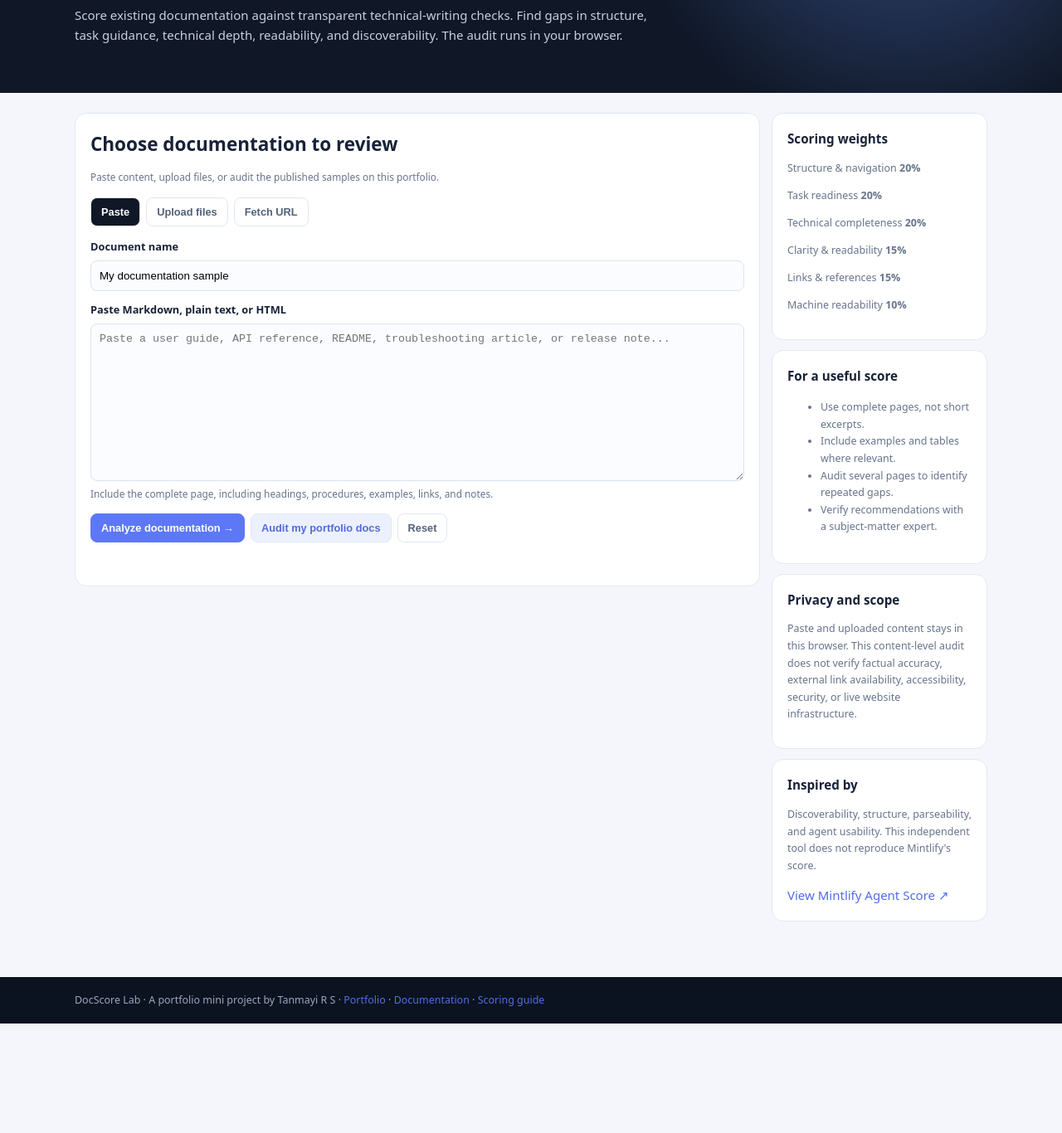
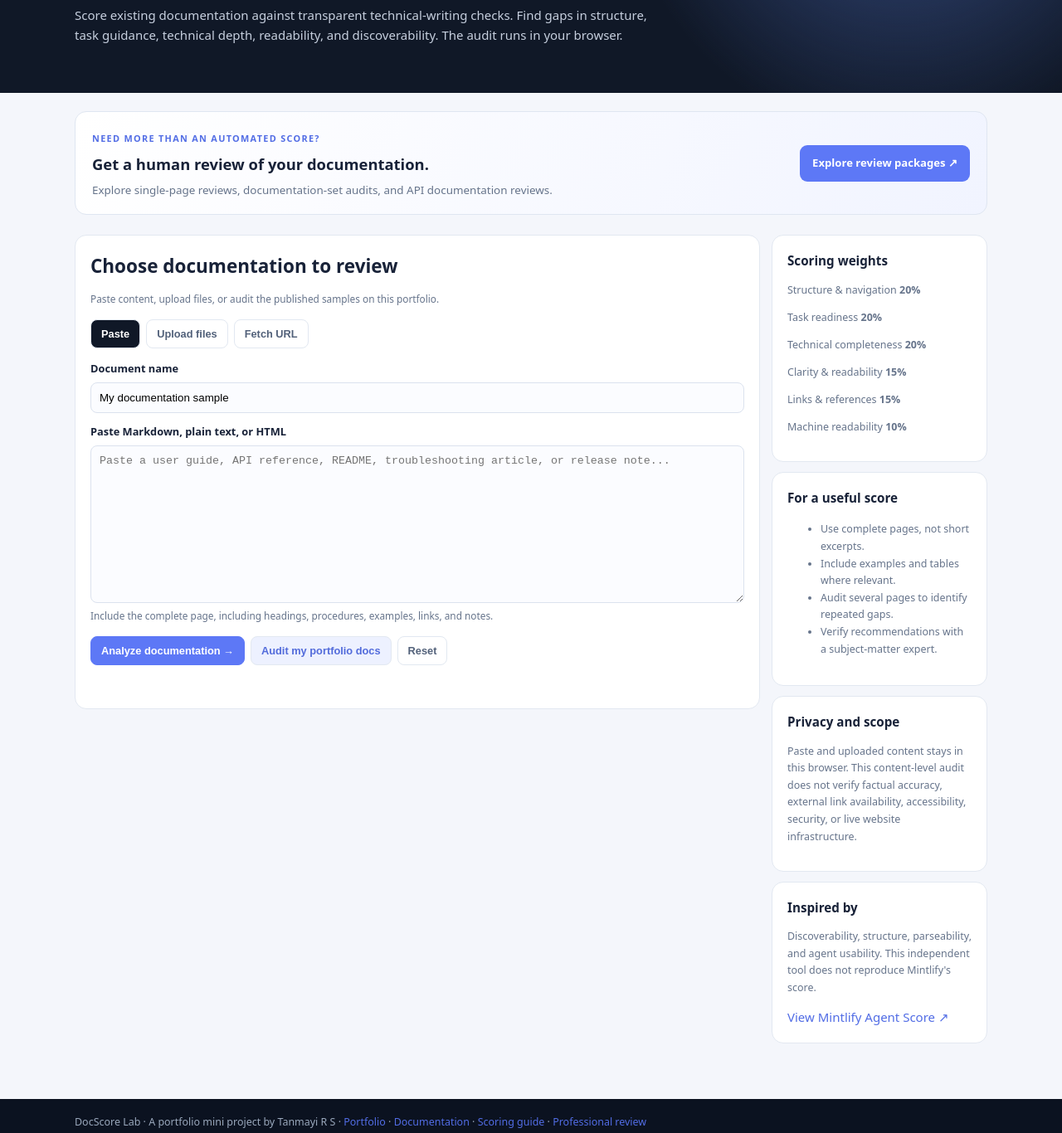
Before and after one commit to Tanmayi1996/Tanmayi1996.github.io, a plain HTML site: page doc-score/index.html in a window 1280 px wide. Shown: the part 260-1626 px from the top of the page at 83% size. Before the commit the page ends 1494 px from the top, so only its background shows below. Drawn offline with Linux system fonts and the light colour scheme.

Commit message:
Add upgrade path from free DocScore to paid reviews

```diff
--- a/doc-score/index.html
+++ b/doc-score/index.html
@@ -14,6 +14,11 @@
 <body>
 <header><div class="wrap"><b>TANMAYI. / DOC SCORE LAB</b><a href="/">Back to portfolio ↗</a></div></header>
 <section class="hero"><div class="wrap"><small style="color:#b9c7ff;letter-spacing:.14em;font-weight:900">DOCUMENTATION QUALITY · CONTENT AUDIT</small><h1>Is your documentation <span>clear, complete and usable?</span></h1><p>Score existing documentation against transparent technical-writing checks. Find gaps in structure, task guidance, technical depth, readability, and discoverability. The audit runs in your browser.</p></div></section>
+<section class="wrap" style="margin:22px auto 0">
+<div style="border:1px solid #dfe6f1;background:linear-gradient(110deg,#ffffff,#f1f4ff);border-radius:14px;padding:18px 20px;display:flex;justify-content:space-between;align-items:center;gap:18px;flex-wrap:wrap">
+<div style="max-width:670px"><span style="font-size:.68rem;font-weight:900;letter-spacing:.12em;color:#526de5">NEED MORE THAN AN AUTOMATED SCORE?</span><h2 style="margin:5px 0;font-size:1.15rem">Get a human review of your documentation.</h2><p style="margin:0;color:#66748b;font-size:.84rem">Explore single-page reviews, documentation-set audits, and API documentation reviews.</p></div>
+<a href="/doc-score/professional-audit.html" style="display:inline-flex;align-items:center;justify-content:center;background:#5d78f6;color:white;padding:11px 15px;border-radius:9px;font-size:.82rem;font-weight:850">Explore review packages ↗</a>
+</div></section>
 <main class="wrap grid">
 <section class="panel">
 <h2 style="margin:0">Choose documentation to review</h2><p class="muted">Paste content, upload files, or audit the published samples on this portfolio.</p>
@@ -24,6 +29,6 @@
 <section class="results" id="results"><div style="display:flex;justify-content:space-between;gap:8px;align-items:center"><h2>Audit results</h2><button class="btn" id="copy">Copy report</button></div><div class="score"><div><div class="num" id="score">0</div><small>/ 100 · <b id="grade"></b></small></div><div><b>Documentation health</b><p id="summary"></p><small id="stats"></small></div></div><div class="cats" id="categories"></div><div class="two"><section class="box"><b>Priority suggestions</b><div id="suggestions"></div></section><section class="box"><b>Document scores</b><div id="documents"></div></section></div><details class="details"><summary>Show check-by-check results</summary><div id="checks"></div></details></section>
 </section>
 <aside><div class="info"><h3>Scoring weights</h3><p>Structure & navigation <b>20%</b></p><p>Task readiness <b>20%</b></p><p>Technical completeness <b>20%</b></p><p>Clarity & readability <b>15%</b></p><p>Links & references <b>15%</b></p><p>Machine readability <b>10%</b></p></div><div class="info"><h3>For a useful score</h3><ul><li>Use complete pages, not short excerpts.</li><li>Include examples and tables where relevant.</li><li>Audit several pages to identify repeated gaps.</li><li>Verify recommendations with a subject-matter expert.</li></ul></div><div class="info"><h3>Privacy and scope</h3><p>Paste and uploaded content stays in this browser. This content-level audit does not verify factual accuracy, external link availability, accessibility, security, or live website infrastructure.</p></div><div class="info"><h3>Inspired by</h3><p>Discoverability, structure, parseability, and agent usability. This independent tool does not reproduce Mintlify's score.</p><a href="https://www.mintlify.com/score" target="_blank" rel="noreferrer">View Mintlify Agent Score ↗</a></div></aside>
-</main><footer><div class="wrap">DocScore Lab · A portfolio mini project by Tanmayi R S · <a href="/">Portfolio</a> · <a href="/docs/">Documentation</a> · <a href="/docs/mini-projects/doc-score-lab.html">Scoring guide</a></div></footer>
+</main><footer><div class="wrap">DocScore Lab · A portfolio mini project by Tanmayi R S · <a href="/">Portfolio</a> · <a href="/docs/">Documentation</a> · <a href="/docs/mini-projects/doc-score-lab.html">Scoring guide</a> · <a href="/doc-score/professional-audit.html">Professional review</a></div></footer>
 <script src="audit.js"></script>
 </body></html>
```
